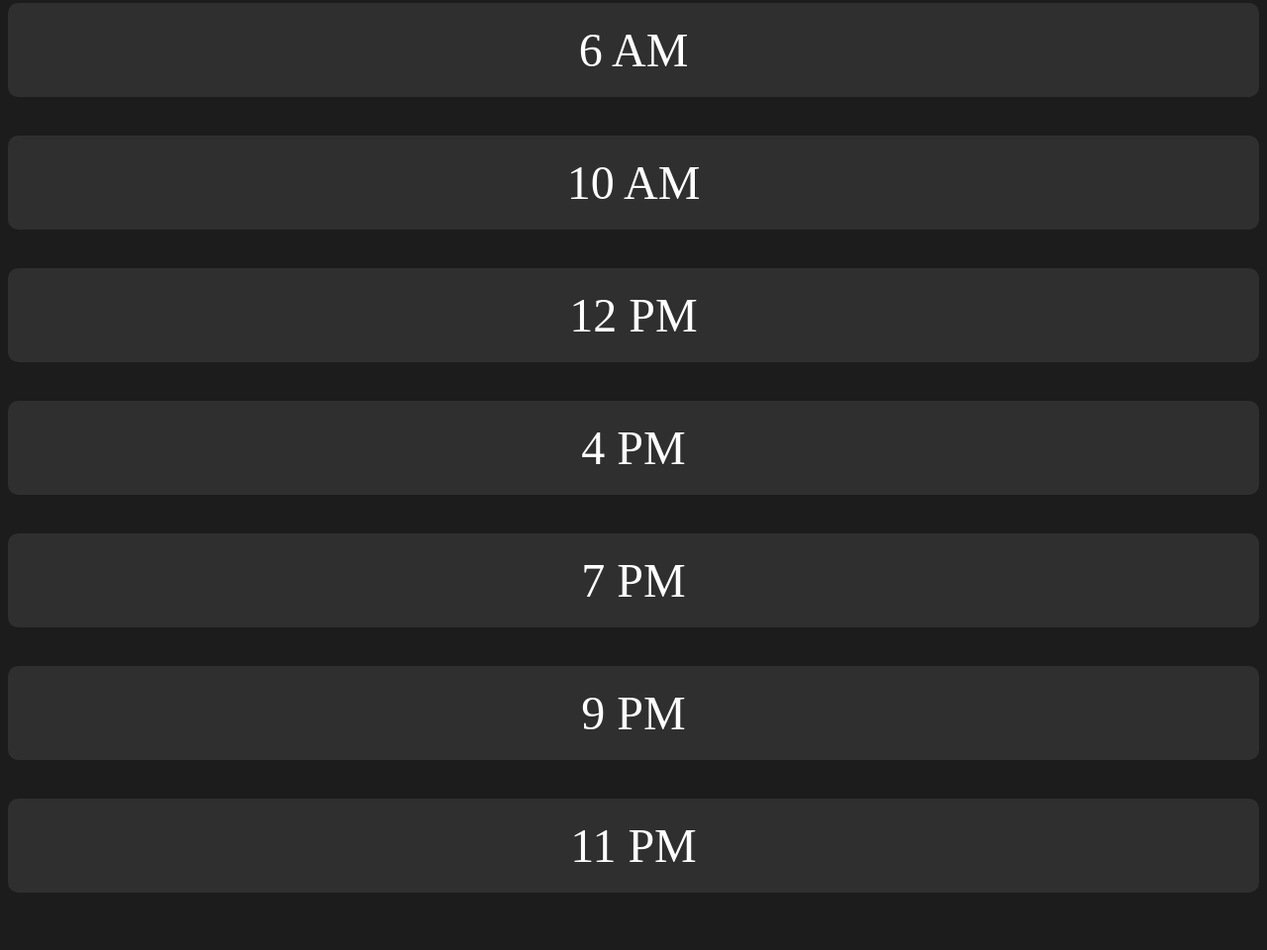
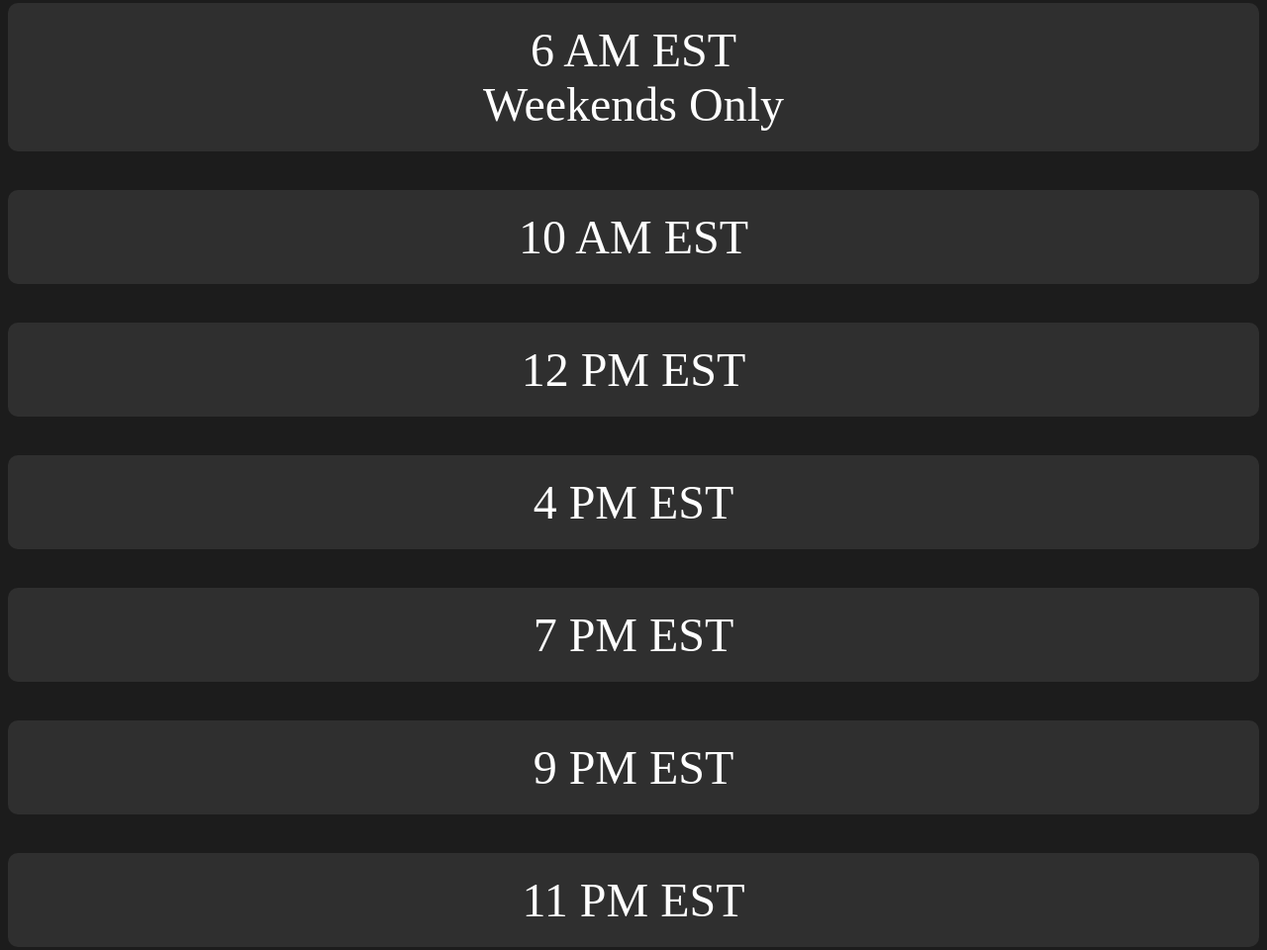
Before and after one commit to Maximum-EZ/Catts-United, a plain HTML site: page index.html in a window 1280 px wide. Shown: the part 272-1232 px from the top of the page at 99% size. Drawn offline with Linux system fonts and the light colour scheme.

Commit message:
Update index.html

```diff
--- a/index.html
+++ b/index.html
@@ -81,32 +81,34 @@
 <body>
 	<h1>Training Times</h1>
 	<div class="schedule">
-		<div id="time1">
-			6 AM
+		<div class="time">
+			6 AM EST<br>Weekends Only
 		</div>
-		<div id="time2">
-			10 AM
+		<div class="time">
+			10 AM EST
 		</div>
-		<div id="time3">
-			12 PM
+		<div class="time">
+			12 PM EST
 		</div>
-		<div id="time4">
-			4 PM
+		<div class="time">
+			4 PM EST
 		</div>
-		<div id="time5">
-			7 PM
+		<div class="time">
+			7 PM EST
 		</div>
-		<div id="time6">
-			9 PM
+		<div class="time">
+			9 PM EST
 		</div>
-		<div id="time7">
-			11 PM
+		<div class="time">
+			11 PM EST
 		</div>
 	</div>
 	<script>
-		// Get the user's timezone offset in minutes
-		var offsetMinutes = new Date().getTimezoneOffset();
+		// get all the time elements
+		const times = document.querySelectorAll('.time');
 
-		// Convert the offset to hours and adjust the displayed times accordingly
-		document.getElementById("time1").innerHTML = formatTime(6 - offsetMinutes / 60) + " AM";
-		document
+		// loop through the time elements and update their content
+		times.forEach(time => {
+			const dateString = time.textContent.replace(' EST', '');
+			const date = new Date(dateString + ' UTC');
+			const localTime = date
```
